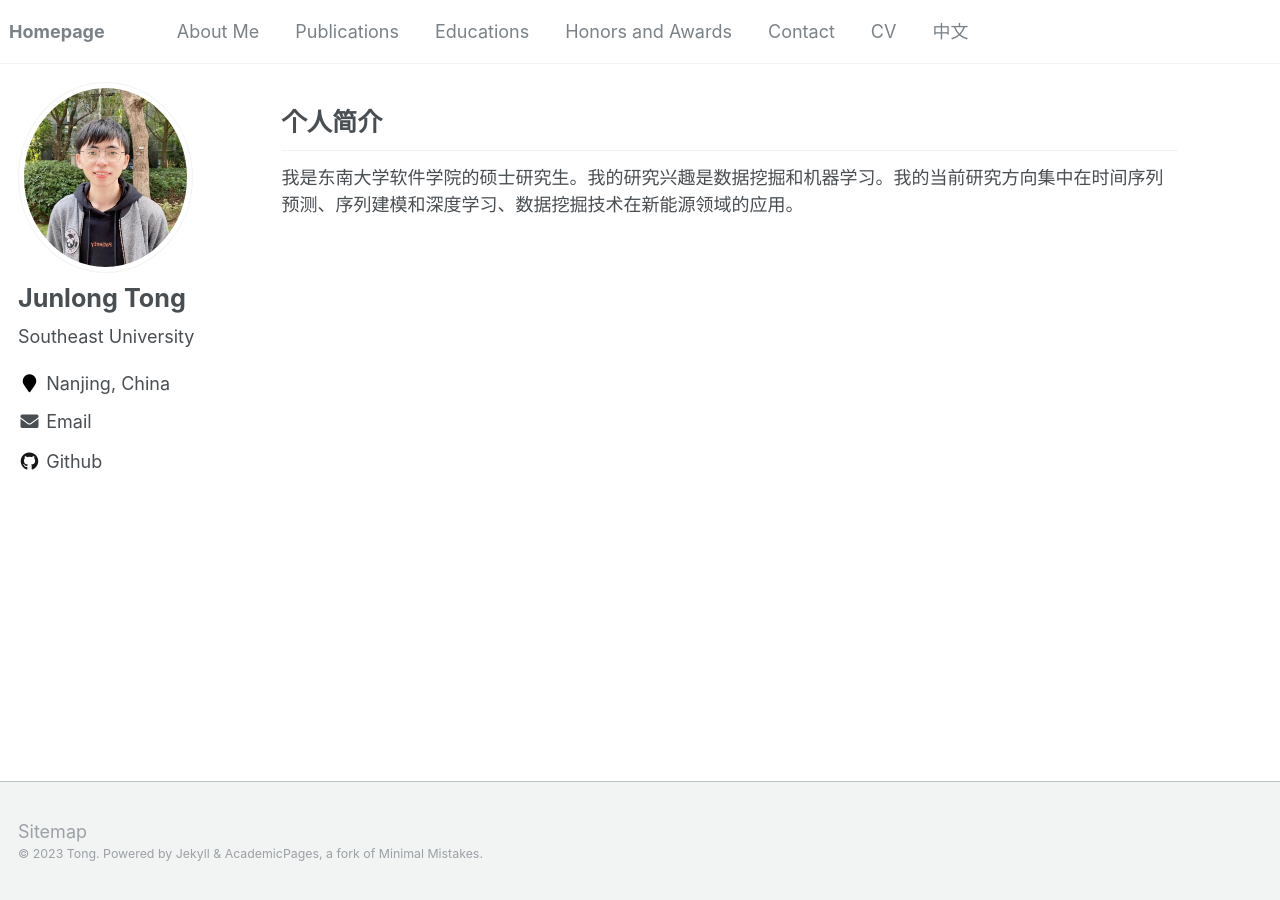
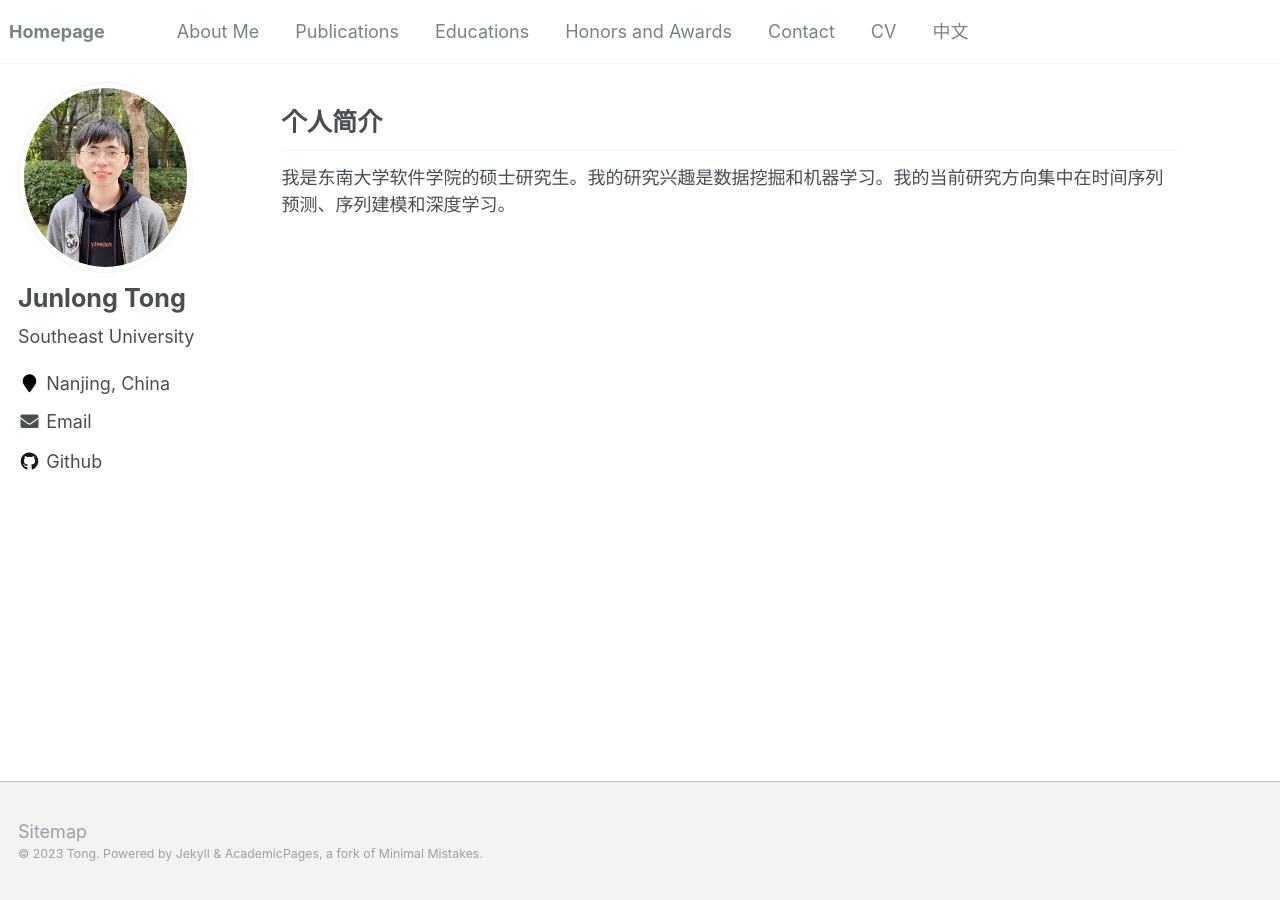
Before and after one commit to JL-tong/JL-tong.github.io, a Jekyll site: the page built from _pages/includes/AboutMe.md, in a window 1280 px wide. Built offline with Jekyll 4.4.1, drawn with Linux system fonts in a browser that asks for light colours; our own code applies the rules of GitHub Pages for plain Markdown files; comment, search, counter and statistics services are not loaded.

Commit message:
Update AboutMe.md

```diff
--- a/_pages/includes/AboutMe.md
+++ b/_pages/includes/AboutMe.md
@@ -1,2 +1,2 @@
 # 个人简介
-我是东南大学软件学院的硕士研究生。我的研究兴趣是数据挖掘和机器学习。我的当前研究方向集中在时间序列预测、序列建模和深度学习、数据挖掘技术在新能源领域的应用。
+我是东南大学软件学院的硕士研究生。我的研究兴趣是数据挖掘和机器学习。我的当前研究方向集中在时间序列预测、序列建模和深度学习。
```
